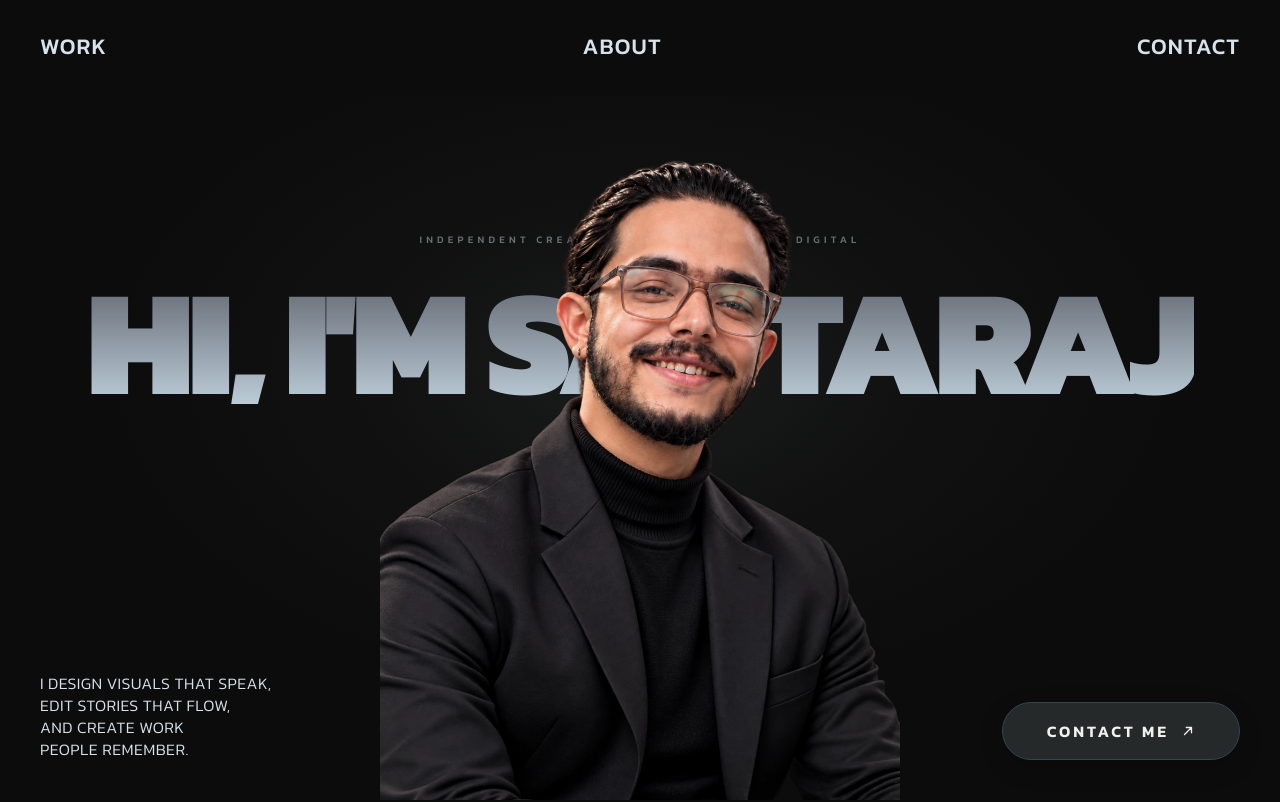
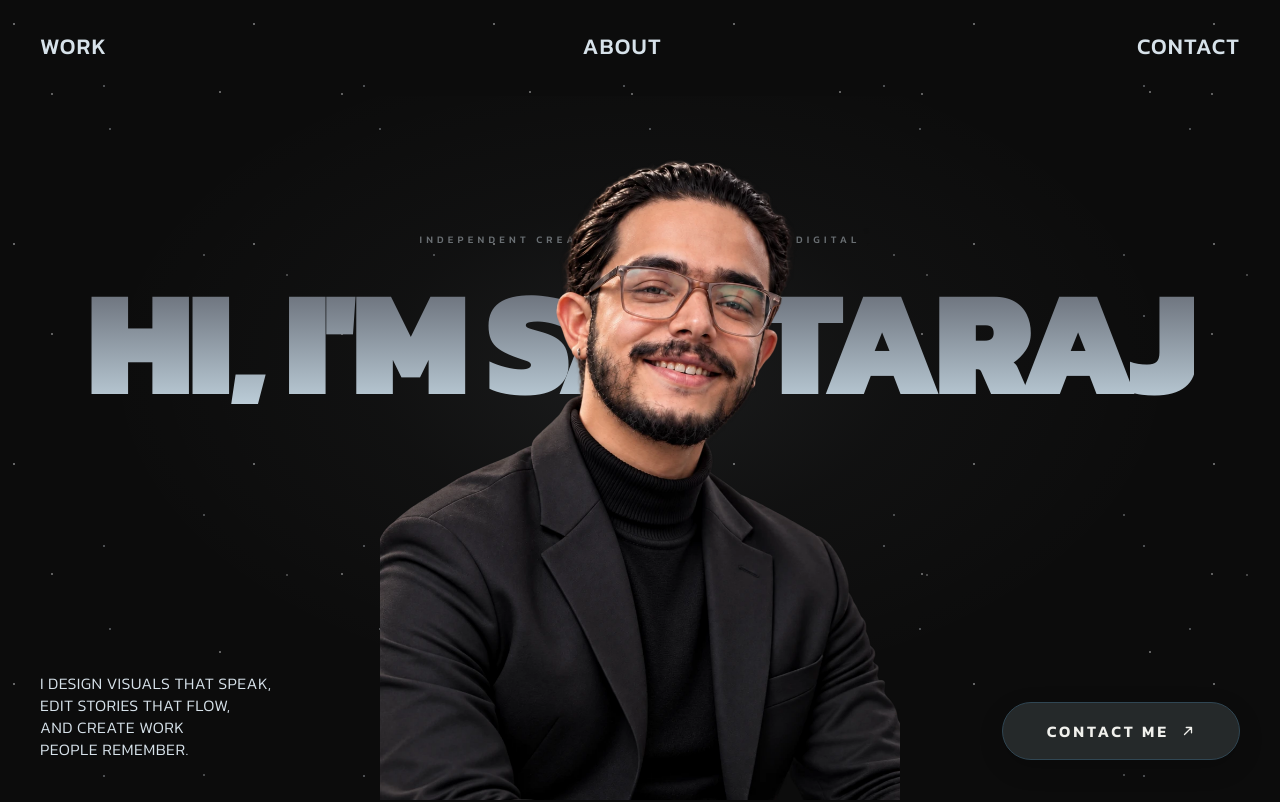
Before and after one commit to saptaraj19xx/saptarajportfolio, a React (Vite) app: page / in a window 1280 px wide. Shown: the top 802 px of the page. Built offline with nearby package versions, Linux system fonts and the light colour scheme.

Commit message:
Add a premium starfield sky behind portfolio content

```diff
--- a/src/index.css
+++ b/src/index.css
@@ -339,7 +339,43 @@ body {
   isolation: isolate;
 }
 
+/* Hundreds of tiny, softly lit points create the actual night-sky field. */
+.shooting-stars-layer::before {
+  content: "";
+  position: absolute;
+  inset: 0;
+  z-index: 0;
+  pointer-events: none;
+  opacity: 0.46;
+  background-image:
+    radial-gradient(1px 1px at 14px 24px, rgba(248, 249, 252, 0.78) 99%, transparent 100%),
+    radial-gradient(1px 1px at 72px 112px, rgba(220, 229, 238, 0.62) 99%, transparent 100%),
+    radial-gradient(1.3px 1.3px at 138px 46px, rgba(255, 255, 255, 0.72) 99%, transparent 100%),
+    radial-gradient(1px 1px at 188px 164px, rgba(228, 233, 240, 0.58) 99%, transparent 100%),
+    radial-gradient(1.5px 1.5px at 218px 82px, rgba(255, 255, 255, 0.7) 99%, transparent 100%),
+    radial-gradient(1px 1px at 42px 188px, rgba(222, 229, 239, 0.64) 99%, transparent 100%),
+    radial-gradient(1px 1px at 116px 202px, rgba(255, 255, 255, 0.48) 99%, transparent 100%);
+  background-size:
+    240px 220px,
+    270px 250px,
+    310px 280px,
+    230px 260px,
+    290px 240px,
+    260px 230px,
+    320px 300px;
+  background-position:
+    0 0,
+    38px 17px,
+    82px 46px,
+    16px 91px,
+    124px 12px,
+    62px 128px,
+    171px 73px;
+  animation: starfield-soft-twinkle 11s ease-in-out infinite alternate;
+}
+
 .shooting-star {
+  z-index: 1;
   position: absolute;
   top: 0;
   right: 0;
@@ -373,6 +409,16 @@ body {
   background: rgba(255, 253, 246, 0.9);
   box-shadow: 0 0 5px 1px rgba(247, 236, 211, 0.34);
   transform: translate(50%, -50%);
+}
+
+@keyframes starfield-soft-twinkle {
+  from {
+    opacity: 0.28;
+  }
+
+  to {
+    opacity: 0.58;
+  }
 }
 
 @keyframes shooting-star-travel {
```
